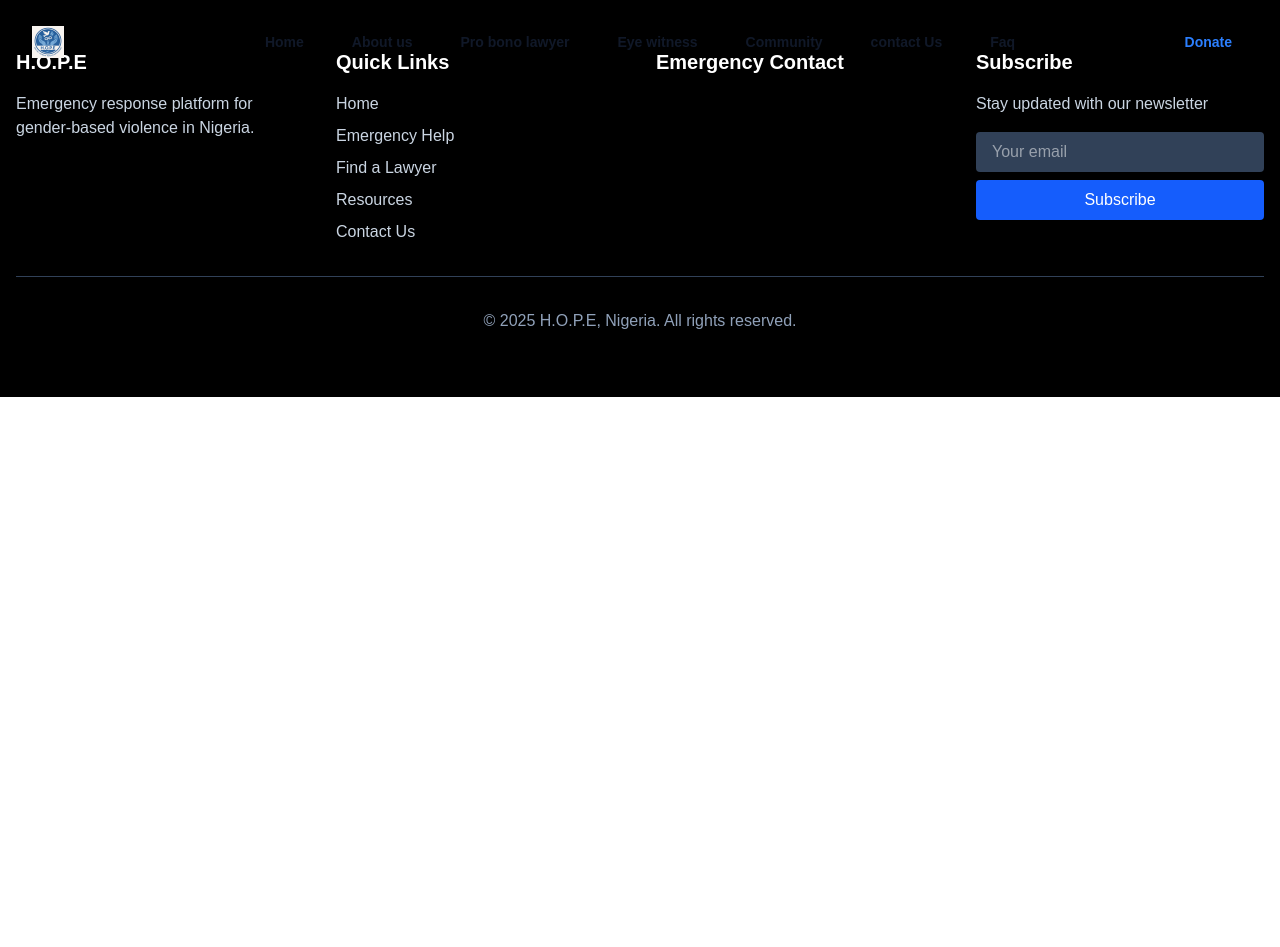
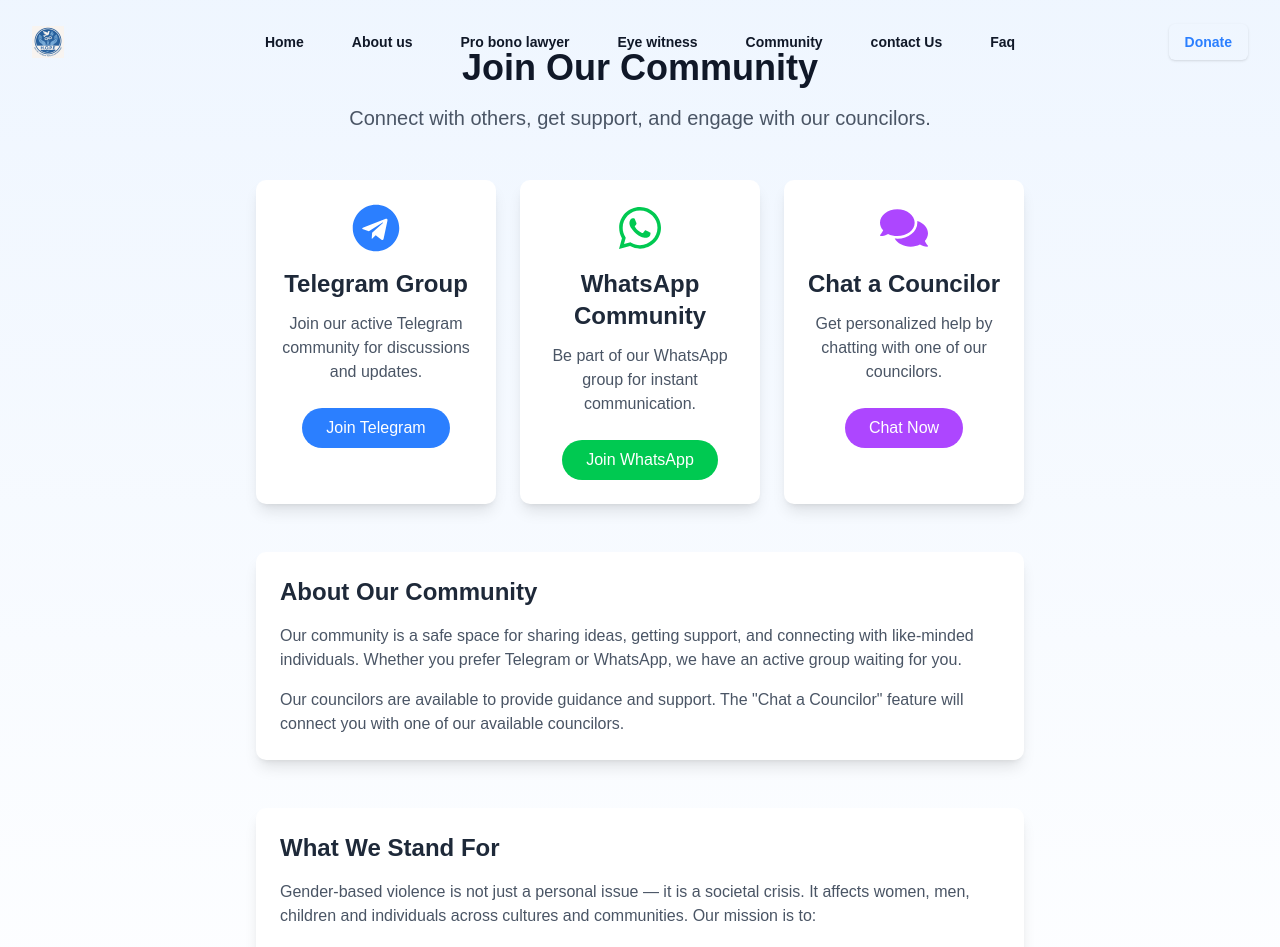
Before and after one commit to HOPE-gbv/hope-gbv, a React (Vite) app in the folder client/: page /community in a window 1280 px wide. Shown: the top 947 px of the page. Before the commit the page ends 800 px from the top, so only its background shows below. Built offline with nearby package versions, Linux system fonts and the light colour scheme.

Commit message:
Fix 🚀: bugs fixed

```diff
--- a/client/package.json
+++ b/client/package.json
@@ -22,6 +22,7 @@
     "next-themes": "^0.4.6",
     "react": "^19.0.0",
     "react-dom": "^19.0.0",
+    "react-icons": "^5.5.0",
     "react-paystack": "^6.0.0",
     "react-router-dom": "^7.6.0",
     "sonner": "^2.0.3",
--- a/client/src/App.tsx
+++ b/client/src/App.tsx
@@ -8,6 +8,7 @@ import Footer  from './components/Footer.tsx';
 import './index.css'
 // import Donate from './Pages/Donation.tsx';
 import DonationPage from './Pages/donate.tsx';
+import Community from './Pages/community.tsx';
 
 function App() {
   //const [count, setCount] = useState(0)
@@ -19,6 +20,7 @@ function App() {
          <Route path="/" element={<Home />} />
           <Route  path="/pro-bono"element= {<Pro />} />
           <Route path="/faq" element={<Faq />} />
+          <Route path="/community" element={<Community />} />
           <Route path="/donate" element={<DonationPage />} />
        </Routes>
       <Footer/>
--- a/client/src/Pages/Donation.tsx
+++ b/client/src/Pages/Donation.tsx
@@ -2,7 +2,7 @@ import  { useState } from 'react';
 import { PaystackButton } from 'react-paystack'
 
 const Donate = () => {
-  const publicKey = "sk_test_b64e4ab14b1b1c85719b9ea64a32008b9e9e2c37";
+  const publicKey = ""
   const [ email, setEmail ] = useState("");
   const [ amount, setAmount ] = useState(0);
   const [ name, setName ] = useState("");
--- a/client/src/Pages/Faq.tsx
+++ b/client/src/Pages/Faq.tsx
@@ -45,7 +45,7 @@ export default function Faq() {
   const [openIndex, setOpenIndex] = useState(null);
 
   const toggle = (index : number) => {
-    // @ts-ignore
+    // @ts-expect-error a type error
     setOpenIndex( index === openIndex ? null : index);
   };
 
--- a/client/src/Pages/Pro-bono.tsx
+++ b/client/src/Pages/Pro-bono.tsx
@@ -49,6 +49,8 @@ export default function Pro() {
 
     };
   return (
+    <div className="container mx-auto p-4 md:p-6 lg:p-8">
+
     <form onSubmit={handleSubmit} className="space-y-12 px-4 max-sm:px-2 max-md:px-6 py-10 p-8" >
       <div className="space-y-12 ">
 
@@ -454,5 +456,6 @@ export default function Pro() {
 
 
     </form>
+    </div>
   )
 }
--- /dev/null
+++ b/client/src/Pages/community.tsx
@@ -0,0 +1,140 @@
+import { FaTelegram, FaWhatsapp, FaComments } from 'react-icons/fa';
+
+function Community() {
+  const telegramLink = "https://t.me/+ggTLaOM6gCZjZGNk";
+  const whatsappLink = "https://chat.whatsapp.com/B7hAvRzlvZF0EtisQ7GaRJ";
+
+
+  const councilors = [
+    { name: "Councilor sulaiman", number: "+2348038390300" },
+    { name: "Councilor Sarah", number: "+2349096155347" },
+
+  ];
+
+  // Function to get a random councilor
+  const getRandomCouncilor = () => {
+    const randomIndex = Math.floor(Math.random() * councilors.length);
+    return councilors[randomIndex];
+  };
+
+  // Function to handle "Chat a Councilor" click
+  const handleCouncilorChat = () => {
+    const councilor = getRandomCouncilor();
+    const whatsappUrl = `https://wa.me/${councilor.number}`;
+    window.open(whatsappUrl, '_blank');
+  };
+
+  return (
+    <div className="min-h-screen bg-gradient-to-b from-blue-50 to-white py-12 px-4 sm:px-6 lg:px-8">
+      <div className="max-w-3xl mx-auto">
+        <div className="text-center mb-12">
+          <h1 className="text-4xl font-bold text-gray-900 mb-4">Join Our Community</h1>
+          <p className="text-xl text-gray-600">
+            Connect with others, get support, and engage with our councilors.
+          </p>
+        </div>
+
+        <div className="grid grid-cols-1 md:grid-cols-3 gap-6">
+          {/* Telegram Card */}
+          <div className="bg-white rounded-lg shadow-lg overflow-hidden transition-transform hover:scale-105">
+            <div className="p-6">
+              <div className="flex justify-center mb-4">
+                <FaTelegram className="text-blue-500 text-5xl" />
+              </div>
+              <h2 className="text-2xl font-semibold text-gray-800 text-center mb-3">Telegram Group</h2>
+              <p className="text-gray-600 text-center mb-6">
+                Join our active Telegram community for discussions and updates.
+              </p>
+              <div className="flex justify-center">
+                <a
+                  href={telegramLink}
+                  target="_blank"
+                  rel="noopener noreferrer"
+                  className="bg-blue-500 hover:bg-blue-600 text-white font-medium py-2 px-6 rounded-full transition-colors"
+                >
+                  Join Telegram
+                </a>
+              </div>
+            </div>
+          </div>
+
+          {/* WhatsApp Card */}
+          <div className="bg-white rounded-lg shadow-lg overflow-hidden transition-transform hover:scale-105">
+            <div className="p-6">
+              <div className="flex justify-center mb-4">
+                <FaWhatsapp className="text-green-500 text-5xl" />
+              </div>
+              <h2 className="text-2xl font-semibold text-gray-800 text-center mb-3">WhatsApp Community</h2>
+              <p className="text-gray-600 text-center mb-6">
+                Be part of our WhatsApp group for instant communication.
+              </p>
+              <div className="flex justify-center">
+                <a
+                  href={whatsappLink}
+                  target="_blank"
+                  rel="noopener noreferrer"
+                  className="bg-green-500 hover:bg-green-600 text-white font-medium py-2 px-6 rounded-full transition-colors"
+                >
+                  Join WhatsApp
+                </a>
+              </div>
+            </div>
+          </div>
+
+          {/* Councilor Card */}
+          <div className="bg-white rounded-lg shadow-lg overflow-hidden transition-transform hover:scale-105">
+            <div className="p-6">
+              <div className="flex justify-center mb-4">
+                <FaComments className="text-purple-500 text-5xl" />
+              </div>
+              <h2 className="text-2xl font-semibold text-gray-800 text-center mb-3">Chat a Councilor</h2>
+              <p className="text-gray-600 text-center mb-6">
+                Get personalized help by chatting with one of our councilors.
+              </p>
+              <div className="flex justify-center">
+                <button
+                  onClick={handleCouncilorChat}
+                  className="bg-purple-500 hover:bg-purple-600 text-white font-medium py-2 px-6 rounded-full transition-colors"
+                >
+                  Chat Now
+                </button>
+              </div>
+            </div>
+          </div>
+        </div>
+
+        <div className="mt-12 bg-white rounded-lg shadow-lg p-6">
+          <h2 className="text-2xl font-semibold text-gray-800 mb-4">About Our Community</h2>
+          <p className="text-gray-600 mb-4">
+            Our community is a safe space for sharing ideas, getting support, and connecting with
+            like-minded individuals. Whether you prefer Telegram or WhatsApp, we have an active
+            group waiting for you.
+          </p>
+          <p className="text-gray-600">
+            Our councilors are available to provide guidance and support. The "Chat a Councilor"
+            feature will connect you with one of our available councilors.
+          </p>
+        </div>
+
+        <div className="mt-12 bg-white rounded-lg shadow-lg p-6">
+          <h2 className="text-2xl font-semibold text-gray-800 mb-4">What We Stand For</h2>
+          <p className="text-gray-600 mb-4">
+            Gender-based violence is not just a personal issue — it is a societal crisis.
+        It affects women, men, children and individuals across cultures and communities.
+        Our mission is to:
+          </p>
+          <p className="text-gray-600"> milk </p>
+        <ul >
+        <li>Empower survivors through support, healing, and advocacy</li>
+        <li>Educate communities on the root causes and consequences of GBV</li>
+        <li>Engage allies and changemakers to take action and create safe spaces</li>
+        <li>Elevate voices that are often silenced, ignored, or marginalized</li>
+            </ul>
+
+        </div>
+      </div>
+    </div>
+  );
+};
+
+export default Community;
--- a/client/src/components/Header.tsx
+++ b/client/src/components/Header.tsx
@@ -6,7 +6,7 @@ import { Bars3Icon, XMarkIcon } from '@heroicons/react/24/outline'
 import { Link } from 'react-router-dom'
 
 const navigation = [
-  { name: 'Home', to: '/Home' },
+  { name: 'Home', to: '/' },
   { name: 'About us', to: '/' },
   { name: 'Pro bono lawyer', to: '/pro-bono' },
   { name: 'Eye witness', to: '/' },
@@ -67,7 +67,7 @@ export default function Example() {
                 <span className="sr-only">Your Company</span>
                 <img
                   alt=""
-                  src="https://tailwindcss.com/plus-assets/img/logos/mark.svg?color=indigo&shade=600"
+                  src="/assets/H.O.P.E.png"
                   className="h-8 w-auto"
                 />
               </a>
```
Also changed, not shown: client/src/Pages/Home.tsx (+60 -44 lines), 1 other file (tests, documents, lock files or other folders).
